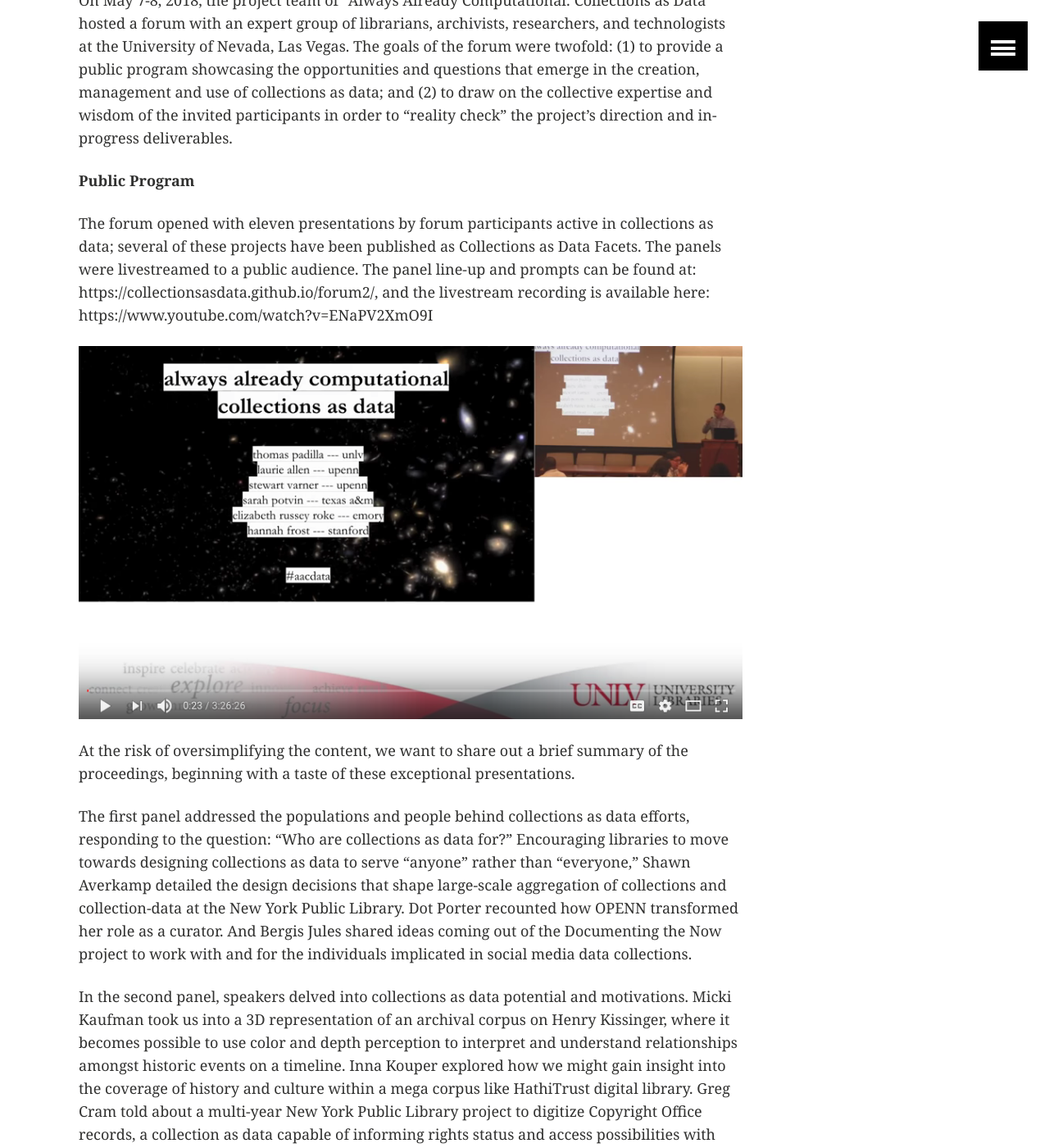
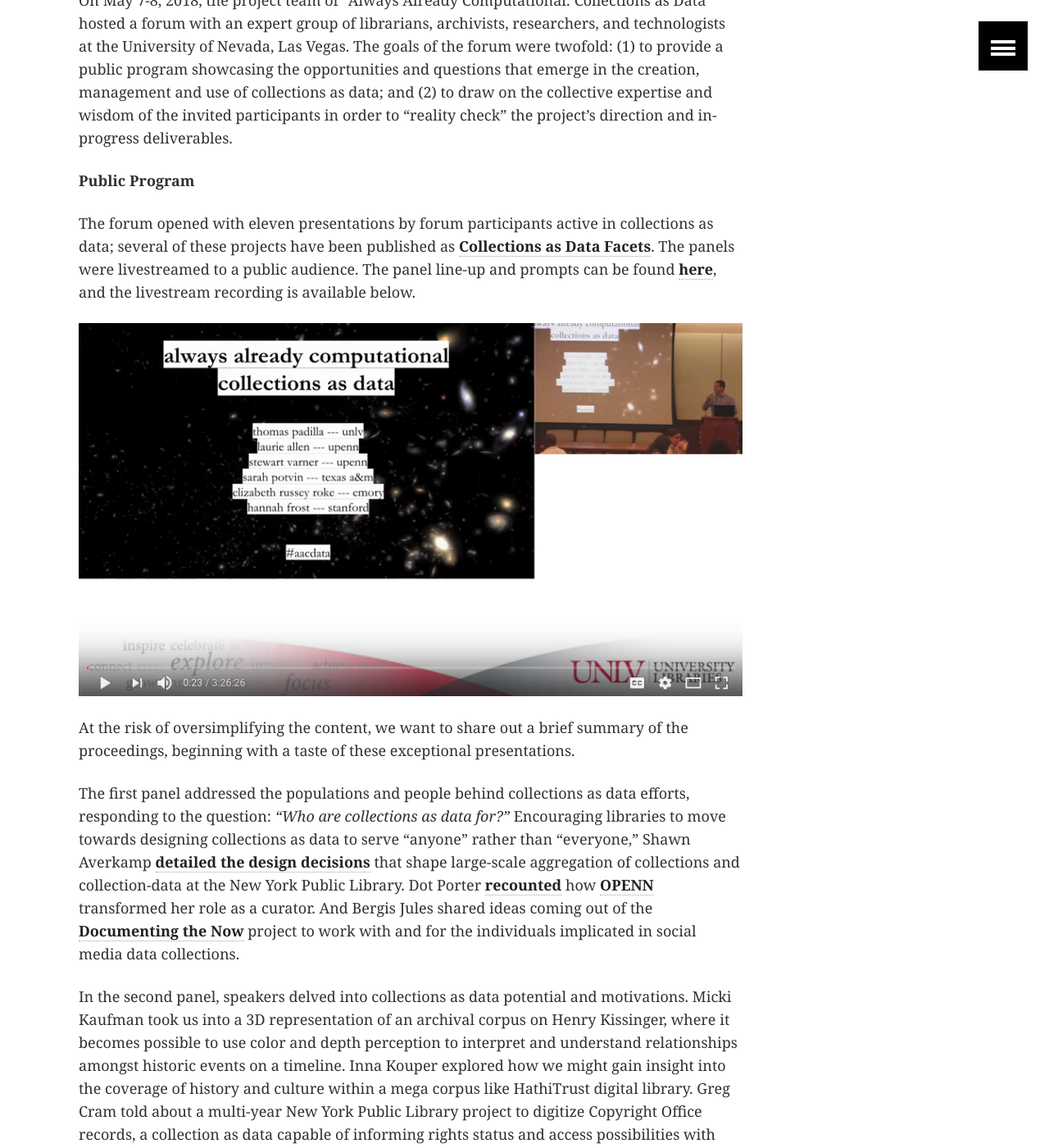
Before and after one commit to collectionsasdata/collectionsasdata.github.io, a Jekyll site: the page built from _posts/2018-05-18-forumrecap.markdown, in a window 1280 px wide and 1400 px high, scrolled down 329 px. Shown: the whole window at 82% size. Built offline with Jekyll 4.4.1, drawn with Linux system fonts in a browser that asks for light colours.

Commit message:
Update 2018-05-18-forumrecap.markdown

```diff
--- a/_posts/2018-05-18-forumrecap.markdown
+++ b/_posts/2018-05-18-forumrecap.markdown
@@ -10,13 +10,13 @@ On May 7-8, 2018, the project team of “Always Already Computational: Collectio
 
 **Public Program**
 
-The forum opened with eleven presentations by  forum participants active in collections as data; several of these projects have been published as Collections as Data Facets. The panels were livestreamed to a public audience. The panel line-up and prompts can be found at: https://collectionsasdata.github.io/forum2/, and the livestream recording is available here: https://www.youtube.com/watch?v=ENaPV2XmO9I
+The forum opened with eleven presentations by  forum participants active in collections as data; several of these projects have been published as [**Collections as Data Facets**](https://collectionsasdata.github.io/facets/). The panels were livestreamed to a public audience. The panel line-up and prompts can be found [**here**](https://collectionsasdata.github.io/forum2/), and the livestream recording is available below.
 
 [![Forum 2 Livestream](http://collectionsasdata.github.io/forum2_livestream.png)](https://www.youtube.com/watch?v=ENaPV2XmO9I)
 
 At the risk of oversimplifying the content, we want to share out a brief summary of the proceedings, beginning with a taste of these exceptional presentations.
 
-The first panel addressed the populations and people behind collections as data efforts, responding to the question: “Who are collections as data for?” Encouraging libraries to move towards designing collections as data to serve "anyone" rather than "everyone," Shawn Averkamp detailed the design decisions that shape large-scale aggregation of collections and collection-data at the New York Public Library. Dot Porter recounted how OPENN transformed her role as a curator. And Bergis Jules shared ideas coming out of the Documenting the Now project to work with and for the individuals implicated in social media data collections.
+The first panel addressed the populations and people behind collections as data efforts, responding to the question: *“Who are collections as data for?”* Encouraging libraries to move towards designing collections as data to serve "anyone" rather than "everyone," Shawn Averkamp [**detailed the design decisions**](https://docs.google.com/presentation/d/1SwFGHNoqrgr2OixiCSm8m_UvXmqE_Vd4fN_xwkVCy_g/edit#slide=id.p) that shape large-scale aggregation of collections and collection-data at the New York Public Library. Dot Porter [**recounted**](http://www.dotporterdigital.org/data-for-curators-openn-and-bibliotheca-philadelphiensis-as-use-cases/) how [**OPENN**](http://openn.library.upenn.edu/) transformed her role as a curator. And Bergis Jules shared ideas coming out of the [**Documenting the Now**](https://www.docnow.io/) project to work with and for the individuals implicated in social media data collections.
 
 In the second panel, speakers delved into collections as data potential and motivations. Micki Kaufman took us into a 3D representation of an archival corpus on Henry Kissinger, where it becomes possible to use color and depth perception to interpret and understand relationships amongst historic events on a timeline. Inna Kouper explored how we might gain insight into the coverage of history and culture within a mega corpus like HathiTrust digital library. Greg Cram told about a multi-year New York Public Library project to digitize Copyright Office records, a collection as data capable of informing rights status and access possibilities with other collections as data. Reflecting on Data Refuge and various humanities projects, Laurie Allen asserted that Collections as Data forces us to ask a different set of questions than we usually do, to consider different ways of focusing resources on collections and to reconsider what we need from collection platforms.
 
```
